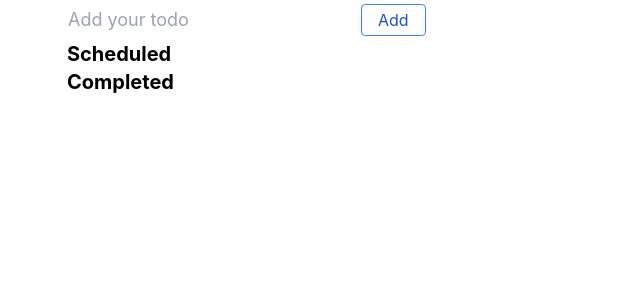
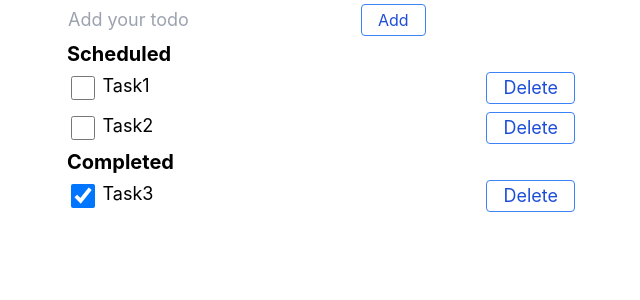
Before and after one commit to sharyu04/ReactJs-Training, a React (Create React App) app in the folder todo/: page / in a window 1280 px wide. Shown: the top 300 px of the page, without its empty margins (317-957 px from the left). Built offline with nearby package versions, Linux system fonts and the light colour scheme; data requests are answered from the project's data file.

Commit message:
useFetch hook added

```diff
--- a/todo/package.json
+++ b/todo/package.json
@@ -11,7 +11,7 @@
     "@types/react": "^18.2.59",
     "@types/react-dom": "^18.2.19",
     "axios": "^1.6.7",
-    "json-server": "^1.0.0-alpha.23",
+    "json-server": "^0.17.4",
     "react": "^18.2.0",
     "react-dom": "^18.2.0",
     "react-scripts": "5.0.1",
--- a/todo/src/App.tsx
+++ b/todo/src/App.tsx
@@ -1,43 +1,72 @@
-import { useEffect, useState } from 'react';
-import './App.css';
-import AddTodo from './components/AddTodo';
-import TodoList from './components/TodoList';
-import useFetch from './components/useFetch';
+import { useEffect, useState } from "react";
+import "./App.css";
+import AddTodo from "./components/AddTodo";
+import TodoList from "./components/TodoList";
+import useFetch from "./components/useFetch";
 
 export type todoType = {
-        task: string;
-        completed : boolean
-    }
+  task: string;
+  completed: boolean;
+};
 
 function App() {
-    const {data,loading, error}: {data: todoType[], loading: Boolean, error: Error | null} = useFetch("http://localhost:8000/todo")
-    const [todoArr, setTodoArr] = useState<todoType[]>(data)
-useEffect(()=>{
-        console.log("Data: ",data)
-        console.log("Loading: ",loading)
-        console.log("error: ",error)
-    },[data,loading,error])
- const handleCheck = (id: number) => {
-         const updateArray = [...todoArr]
-         updateArray[id].completed = !updateArray[id].completed
-         setTodoArr(updateArray)
-     }
- const removeTask = (idx:number)=>{
+  const [todoArr, setTodoArr] = useState<todoType[]>([]);
+  const {
+    data,
+    loading,
+    error,
+  }: { data: todoType[]; loading: Boolean; error: Error | null } = useFetch(
+    "http://localhost:8000/todo"
+  );
+  useEffect(() => {
+    if (error !== null) {
+      console.log(error);
+    } else {
+      console.log("Data: ", data);
+      setTodoArr(data);
+    }
+  }, [data, error]);
+  const handleCheck = (id: number) => {
+    const updateArray = [...todoArr];
+    updateArray[id].completed = !updateArray[id].completed;
+    setTodoArr(updateArray);
+  };
+  const removeTask = (idx: number) => {
     setTodoArr([
-        ...todoArr.slice(0,idx),
-        ...todoArr.slice(idx+1,todoArr.length)
+      ...todoArr.slice(0, idx),
+      ...todoArr.slice(idx + 1, todoArr.length),
     ]);
- }
- const addTask = (taskName:string) => {
-    setTodoArr([...todoArr,{task: taskName, completed: false}])
- }
-return (
+  };
+  const addTask = (taskName: string) => {
+    setTodoArr([...todoArr, { task: taskName, completed: false }]);
+  };
+  return (
     <div>
-        <AddTodo todoArr = {todoArr} addTask = {addTask}/>
-        <TodoList todoArr = {todoArr} handleCheck = {handleCheck} type = {"Scheduled"} removeTask = {removeTask}/>
-        <TodoList todoArr = {todoArr} handleCheck = {handleCheck} type = {"Completed"} removeTask = {removeTask}/>
+      <AddTodo todoArr={todoArr} addTask={addTask} />
+      {(() => {
+        if (loading) {
+          return <h1 className="w-2/5 m-auto">Loading...</h1>;
+        } else {
+          return (
+            <>
+              <TodoList
+                todoArr={todoArr}
+                handleCheck={handleCheck}
+                type={"Scheduled"}
+                removeTask={removeTask}
+              />
+              <TodoList
+                todoArr={todoArr}
+                handleCheck={handleCheck}
+                type={"Completed"}
+                removeTask={removeTask}
+              />
+            </>
+          );
+        }
+      })()}
     </div>
-);
+  );
 }
 
-export default App
+export default App;
--- a/todo/src/components/useFetch.tsx
+++ b/todo/src/components/useFetch.tsx
@@ -7,9 +7,8 @@ function useFetch(url: string) {
     const [loading, setLoading] = useState<Boolean>(false)
     const [error, setError] = useState<Error | null>(null)
 
-    useEffect( () => {
-        setLoading(true)
-        axios.get(url).then(res => {
+    const getDataFunc = async() =>{
+        await axios.get(url).then(res => {
             setLoading(false)
             console.log(res)
             setData(res.data)
@@ -17,6 +16,11 @@ function useFetch(url: string) {
             setLoading(false)
             setError(err)
         })
+    }
+
+    useEffect( () => {
+        setLoading(true)
+        getDataFunc()
     }, [url])
     return {data, loading, error}
 }
```
Also changed, not shown: 1 other file (tests, documents, lock files or other folders).
